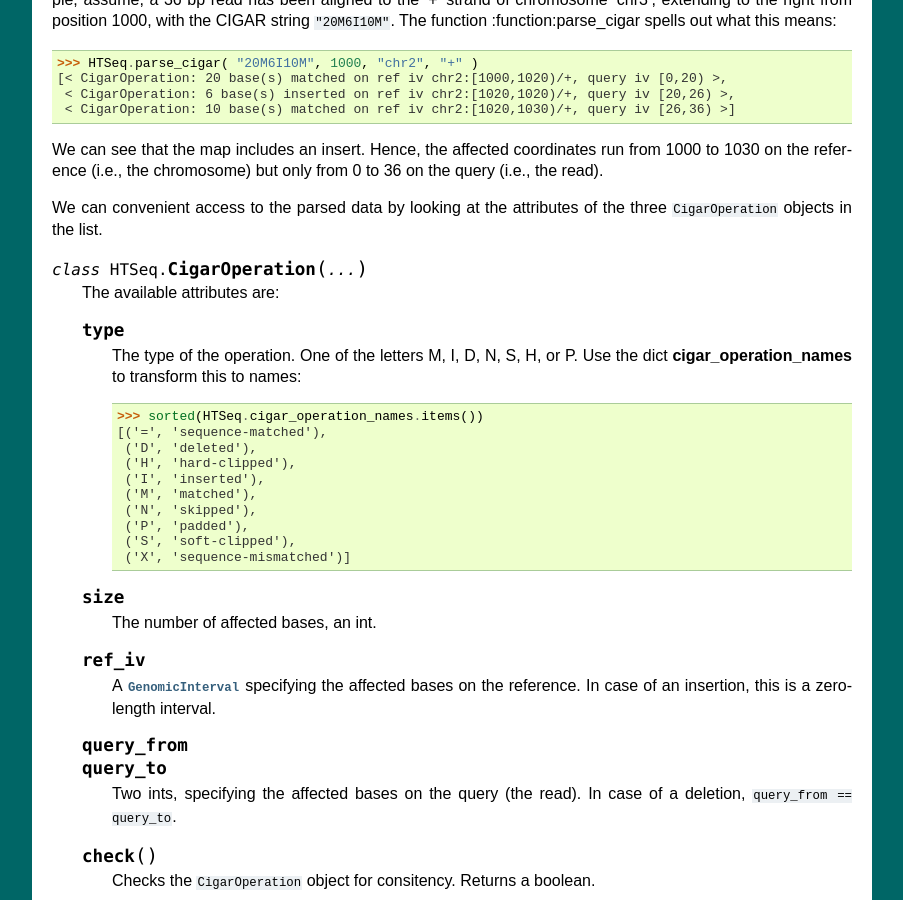
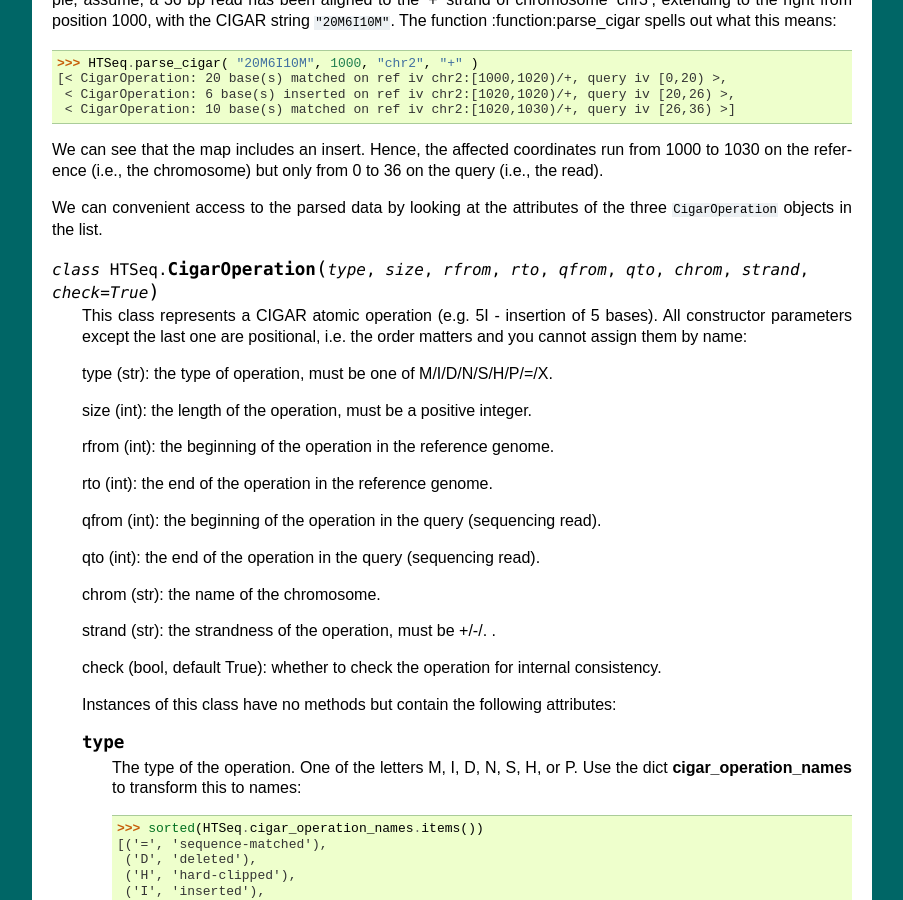
Before and after one commit to simon-anders/htseq, a Sphinx documentation site: the page built from python3/doc/alignments.rst, in a window 1280 px wide and 900 px high, scrolled down 5075 px. Shown: the whole window, without its empty margins (198-1101 px from the left). Built offline with Sphinx 7.4.7, drawn with Linux system fonts in a browser that asks for light colours.

Commit message:
Better docs for CigarOperation #80

```diff
--- a/python3/doc/alignments.rst
+++ b/python3/doc/alignments.rst
@@ -345,9 +345,29 @@ to 1030 on the reference (i.e., the chromosome) but only from 0 to 36 on the que
 We can convenient access to the parsed data by looking at the attributes of the three ``CigarOperation``
 objects in the list.
 
-.. class:: CigarOperation( ... )
+.. class:: CigarOperation(type, size, rfrom, rto, qfrom, qto, chrom, strand, check=True)
 
-   The available attributes are:
+   This class represents a CIGAR atomic operation (e.g. 5I - insertion of 5 bases). All constructor parameters except the last one are positional, i.e. the order matters and you cannot assign them by name:
+
+   type (str): the type of operation, must be one of M/I/D/N/S/H/P/=/X.
+
+   size (int): the length of the operation, must be a positive integer.
+
+   rfrom (int): the beginning of the operation in the reference genome.
+
+   rto (int): the end of the operation in the reference genome.
+
+   qfrom (int): the beginning of the operation in the query (sequencing read).
+
+   qto (int): the end of the operation in the query (sequencing read).
+
+   chrom (str): the name of the chromosome.
+
+   strand (str): the strandness of the operation, must be +/-/. .
+
+   check (bool, default True): whether to check the operation for internal consistency.
+
+   Instances of this class have no methods but contain the following attributes:
 
    .. attribute:: CigarOperation.type
 
```
